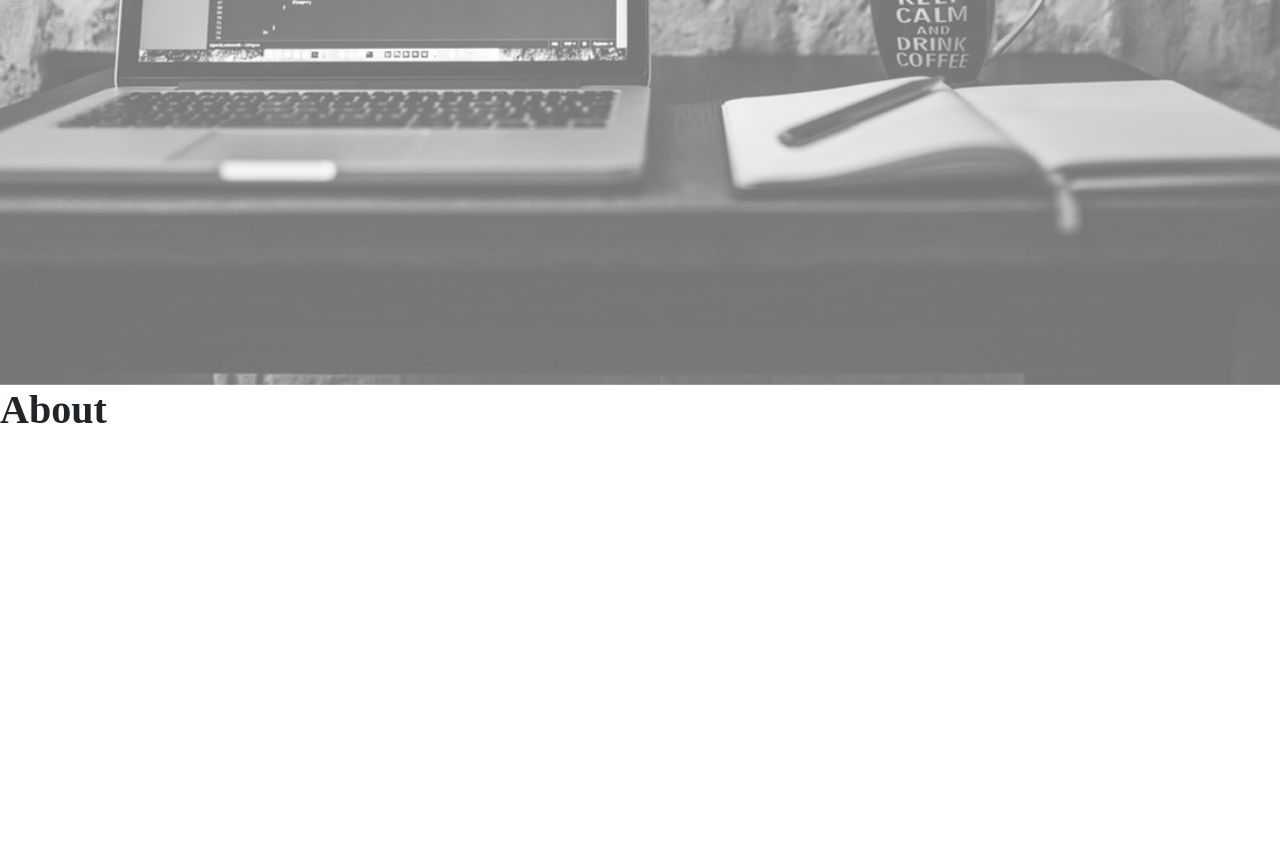
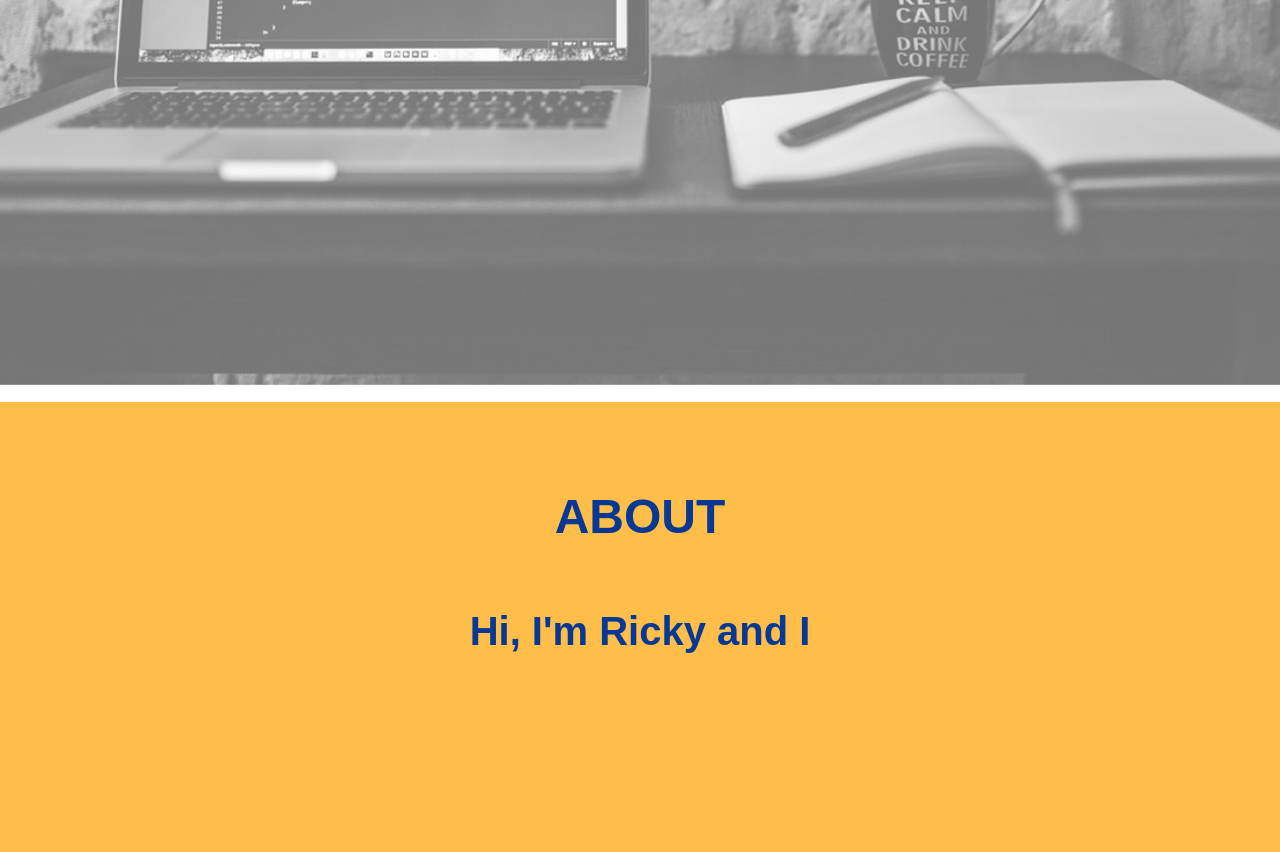
Before and after one commit to ricky911/Portfolio, a plain HTML site: page take 2/index.html in a window 1280 px wide. Shown: the part 470-1322 px from the top of the page. Before the commit the page ends 904 px from the top, so only its background shows below. Drawn offline with nearby package versions, Linux system fonts and the light colour scheme.

Commit message:
added about

```diff
--- a/take 2/index.html
+++ b/take 2/index.html
@@ -60,9 +60,11 @@
 
       <!-- </header> -->
 
-      <div class="about">
-        <h1 class="about-title">About</h1>
-      </div>
+      <section class="about">
+        <h1 class="about-title">ABOUT</h1>
+        <h3 class="about-subtitle">Hi, I'm Ricky and I</h3>
+        <p id="phrases"></p>
+      </section>
 
     <!-- end wrapper -->
 
--- a/take 2/styles/main.css
+++ b/take 2/styles/main.css
@@ -19,24 +19,15 @@ body {
 	position: relative;
 }
 
-header.landing {
-	height: auto;
-	/*overflow: hidden;*/
-	clear: both;
-}
-
 div.wrapper {
 	height: 100%;
-	/*clear: both;	*/
-	/*overflow: hidden;*/
-
 }
 
 .bg-image {
 	position: absolute;
 	height: 100%;
 	width: 100%;
-	background: url("../images/brick.jpeg") no-repeat center;
+	background: url("../images/brick.jpeg") fixed no-repeat center;
 	background-size: cover;
 	z-index: -1;
 }
@@ -66,10 +57,33 @@ h1.title {
 h3.subtitle {
 	font-family: 'Montserrat', sans-serif;
 	text-align: right;
+	padding-right: 8px;
 }
 
-.about {
-	/*position: relative;*/
+section.about {
+	height: 100%;
+	position: relative;
+	background-color: #ffbd4a;
+	color: #073894;
+}
 
+h1.about-title {
+	font-size: 3em;
+	position: absolute;
+	right: 50%;
+	top: 10%;
+	transform: translate(50%, 10%);
+	font-family: 'Montserrat', sans-serif;
 }
+
+h3.about-subtitle {
+	font-size: 2.5em;
+	position: absolute;
+	right: 50%;
+	top: 25%;
+	transform: translate(50%, 10%);
+	font-family: 'Montserrat', sans-serif;
+}
+
+
 /*colors: blue-#073894, grey-d9d9d9, orange-ffbd4a*/
```
Also changed, not shown: take 2/scripts/main.js (+9 -42 lines).
